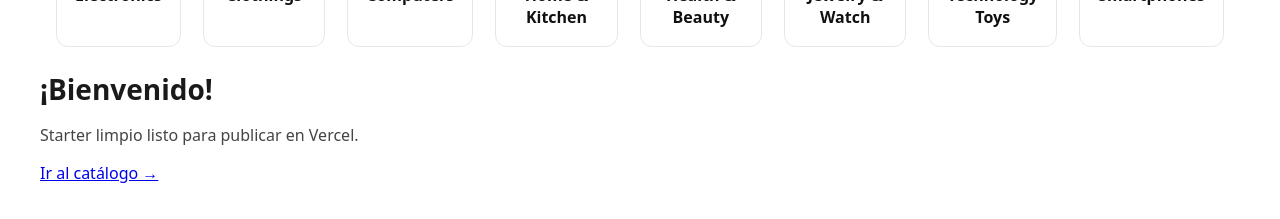
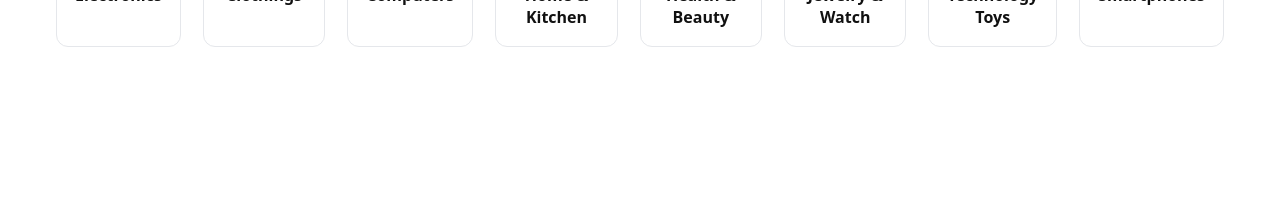
Before and after one commit to DevFredoom1945/tienda-yumix, a Next.js app: page / in a window 1280 px wide. Shown: the part 1042-1261 px from the top of the page. After the commit the page ends 1111 px from the top, so only its background shows below. Built offline with nearby package versions, Linux system fonts and the light colour scheme.

Commit message:
Update page.js

```diff
--- a/app/page.js
+++ b/app/page.js
@@ -1,4 +1,3 @@
-import Link from 'next/link';
 import HeroPromo from '../components/HeroPromo';
 import Benefits from '../components/Benefits';
 import Categories from '../components/Categories';
@@ -14,13 +13,6 @@ export default function Home() {
 
       {/* Categorías del mes */}
       <Categories />
-
-      {/* Contenido original */}
-      <h1 style={{ fontSize: 28, marginBottom: 8 }}>¡Bienvenido!</h1>
-      <p style={{ color: '#444' }}>Starter limpio listo para publicar en Vercel.</p>
-      <p>
-        <Link href="/catalogo">Ir al catálogo →</Link>
-      </p>
     </section>
   );
 }
```
